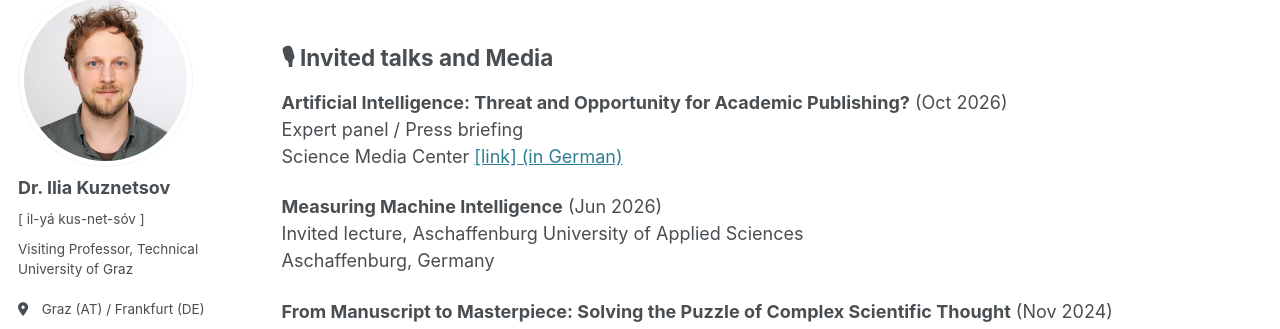
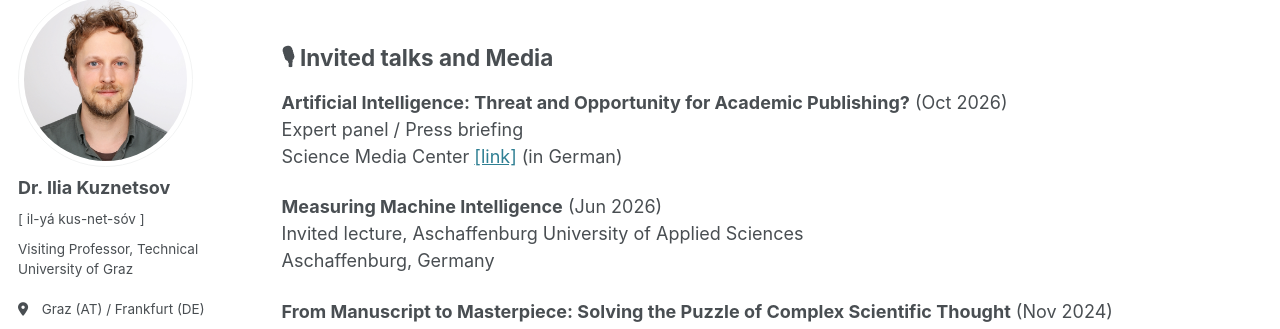
Before and after one commit to iokuznetsov/iokuznetsov.github.io, a Jekyll site: the page built from _pages/talks.md, in a window 1280 px wide and 900 px high, scrolled down 401 px. Shown: the part 114-443 px from the top of the window. Built offline with Jekyll 4.4.1, drawn with Linux system fonts in a browser that asks for light colours; some web fonts are replaced.

```diff
--- a/_pages/talks.md
+++ b/_pages/talks.md
@@ -25,7 +25,7 @@ Technical University of Darmstadt
 
 **Artificial Intelligence: Threat and Opportunity for Academic Publishing?** (Oct 2026)\
 Expert panel / Press briefing\
-Science Media Center [[link] (in German)](https://www.sciencemediacenter.de/angebote/kuenstliche-intelligenz-bedrohung-und-chance-fuer-das-wissenschaftliche-publikationswesen-26248)
+Science Media Center [[link]](https://www.sciencemediacenter.de/angebote/kuenstliche-intelligenz-bedrohung-und-chance-fuer-das-wissenschaftliche-publikationswesen-26248) (in German)
 
 **Measuring Machine Intelligence** (Jun 2026)\
 Invited lecture, Aschaffenburg University of Applied Sciences\
```
